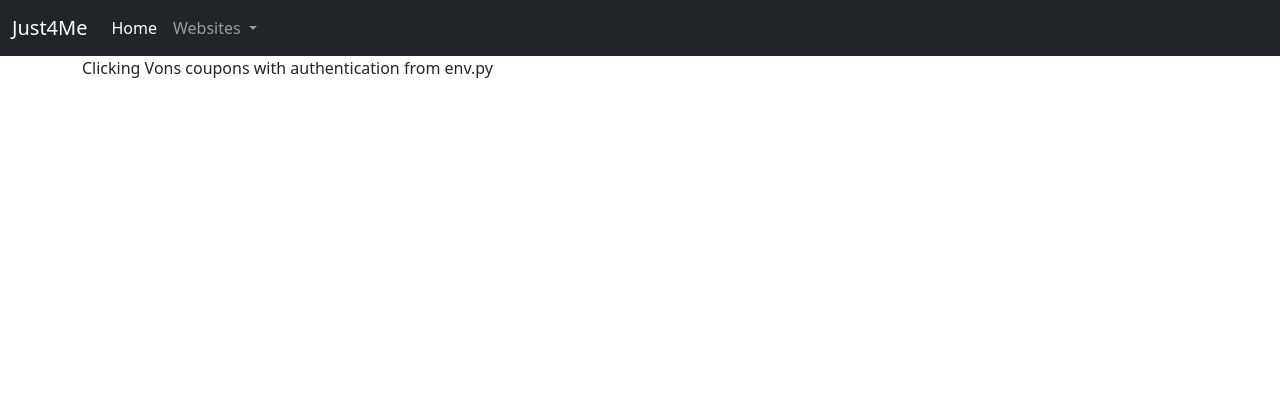
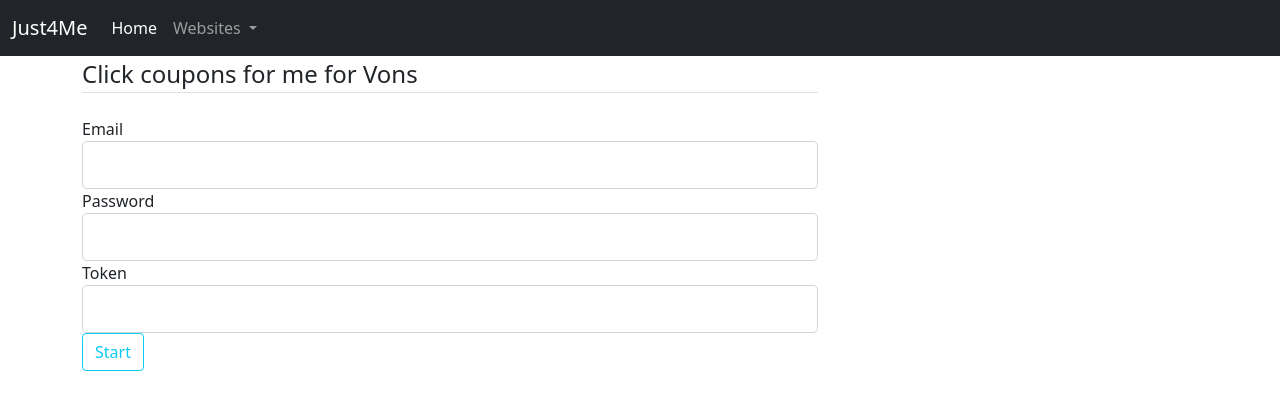
Before and after one commit to ruberVulpes/Just4Me, a Flask app: page /websites/vons in a window 1280 px wide. Shown: the top 410 px of the page. Run offline with Flask 2, Linux system fonts and the light colour scheme.

Commit message:
added token and param websites

```diff
--- a/env.py
+++ b/env.py
@@ -1,4 +1,6 @@
 import os
+
+token = os.environ['TOKEN']
 
 # region Flask
 secret_key = os.environ['SECRET_KEY']
--- /dev/null
+++ b/just4me/forms.py
@@ -0,0 +1,10 @@
+from flask_wtf import FlaskForm
+from wtforms import StringField, PasswordField, SubmitField
+from wtforms.validators import DataRequired, Email
+
+
+class CouponWebsiteLoginForm(FlaskForm):
+    email = StringField('Email', validators=[DataRequired(), Email()])
+    password = PasswordField('Password', validators=[DataRequired()])
+    token = PasswordField('Token', validators=[DataRequired()])
+    submit = SubmitField('Start')
--- a/just4me/routes.py
+++ b/just4me/routes.py
@@ -1,8 +1,11 @@
 from threading import Thread
-from flask import render_template, url_for
+
+from flask import render_template, redirect, flash, url_for, make_response
+
 import env
 from just4me import app
 from just4me import just4me
+from just4me.forms import CouponWebsiteLoginForm
 from just4me.websites import Authentication
 
 
@@ -12,17 +15,20 @@
     return render_template('home.html')
 
 
-@app.route(rule='/vons')
-@app.route(rule='/websites/vons')
-def vons():
-    authentication = Authentication(*env.vons_auth)
-    Thread(target=just4me.vons, args=(authentication,)).start()
-    return render_template('vons.html', title='Vons')
-
-
-@app.route(rule='/albertsons')
-@app.route(rule='/websites/albertsons')
-def albertsons():
-    authentication = Authentication(*env.vons_auth)
-    Thread(target=just4me.albertsons, args=(authentication,)).start()
-    return render_template('albertsons.html', title='Albertsons')
+@app.route(rule='/websites/<website>', methods=['GET', 'POST'])
+def coupon_websites(website: str):
+    if website.lower() == 'vons':
+        target = just4me.vons
+    elif website.lower() == 'albertsons':
+        target = just4me.albertsons
+    else:
+        return make_response('', 404)
+    form = CouponWebsiteLoginForm()
+    if form.validate_on_submit():
+        if form.token.data == env.token:
+            Thread(target=target, args=(Authentication(form.email.data, form.password.data),)).start()
+            flash(f"We're clicking your coupons for {website}", 'success')
+            return redirect(url_for('home'))
+        else:
+            flash('Invalid Token', 'danger')
+    return render_template('coupon_website.html', title=website.title(), form=form)
--- /dev/null
+++ b/just4me/templates/coupon_website.html
@@ -0,0 +1,53 @@
+{% extends "layout.html" %}
+{% block content %}
+<div class="content-section">
+    <form method="POST" action="">
+        {{ form.hidden_tag() }}
+        <fieldset class="form-group">
+            <legend class="border-bottom mb-4">Click coupons for me for {{ title }}</legend>
+            <div class="form-group">
+                {{ form.email.label(class="form-control-label") }}
+                {% if form.email.errors %}
+                {{ form.email(class="form-control form-control-lg is-invalid") }}
+                <div class="invalid-feedback">
+                    {% for error in form.email.errors %}
+                    <span>{{ error }}</span>
+                    {% endfor %}
+                </div>
+                {% else %}
+                {{ form.email(class="form-control form-control-lg") }}
+                {% endif %}
+            </div>
+            <div class="form-group">
+                {{ form.password.label(class="form-control-label") }}
+                {% if form.password.errors %}
+                {{ form.password(class="form-control form-control-lg is-invalid") }}
+                <div class="invalid-feedback">
+                    {% for error in form.password.errors %}
+                    <span>{{ error }}</span>
+                    {% endfor %}
+                </div>
+                {% else %}
+                {{ form.password(class="form-control form-control-lg") }}
+                {% endif %}
+            </div>
+            <div class="form-group">
+                {{ form.token.label(class="form-control-label") }}
+                {% if form.token.errors %}
+                {{ form.token(class="form-control form-control-lg is-invalid") }}
+                <div class="invalid-feedback">
+                    {% for error in form.token.errors %}
+                    <span>{{ error }}</span>
+                    {% endfor %}
+                </div>
+                {% else %}
+                {{ form.password(class="form-control form-control-lg") }}
+                {% endif %}
+            </div>
+        </fieldset>
+        <div class="form-group">
+            {{ form.submit(class="btn btn-outline-info") }}
+        </div>
+    </form>
+</div>
+{% endblock content %}
--- a/just4me/templates/layout.html
+++ b/just4me/templates/layout.html
@@ -37,8 +37,8 @@
                             Websites
                         </a>
                         <ul class="dropdown-menu" aria-labelledby="navbarDropdown">
-                            <li><a class="dropdown-item" href="{{ url_for('albertsons') }}">Albertsons</a></li>
-                            <li><a class="dropdown-item" href="{{ url_for('vons') }}">Vons</a></li>
+                            <li><a class="dropdown-item" href="{{ url_for('coupon_websites', website='albertsons') }}">Albertsons</a></li>
+                            <li><a class="dropdown-item" href="{{ url_for('coupon_websites', website='vons') }}">Vons</a></li>
                         </ul>
                     </li>
                 </ul>
--- a/just4me/templates/vons.html
+++ /dev/null
@@ -1,4 +0,0 @@
-{% extends "layout.html" %}
-{% block content %}
-<p>Clicking Vons coupons with authentication from env.py</p>
-{% endblock content %}
--- a/requirements.txt
+++ b/requirements.txt
@@ -2,3 +2,5 @@
 webdriver-manager==3.2.2
 flask==1.1.2
 gunicorn==20.0.4
+Flask-WTF==0.14.3
+email_validator==1.1.2
```
